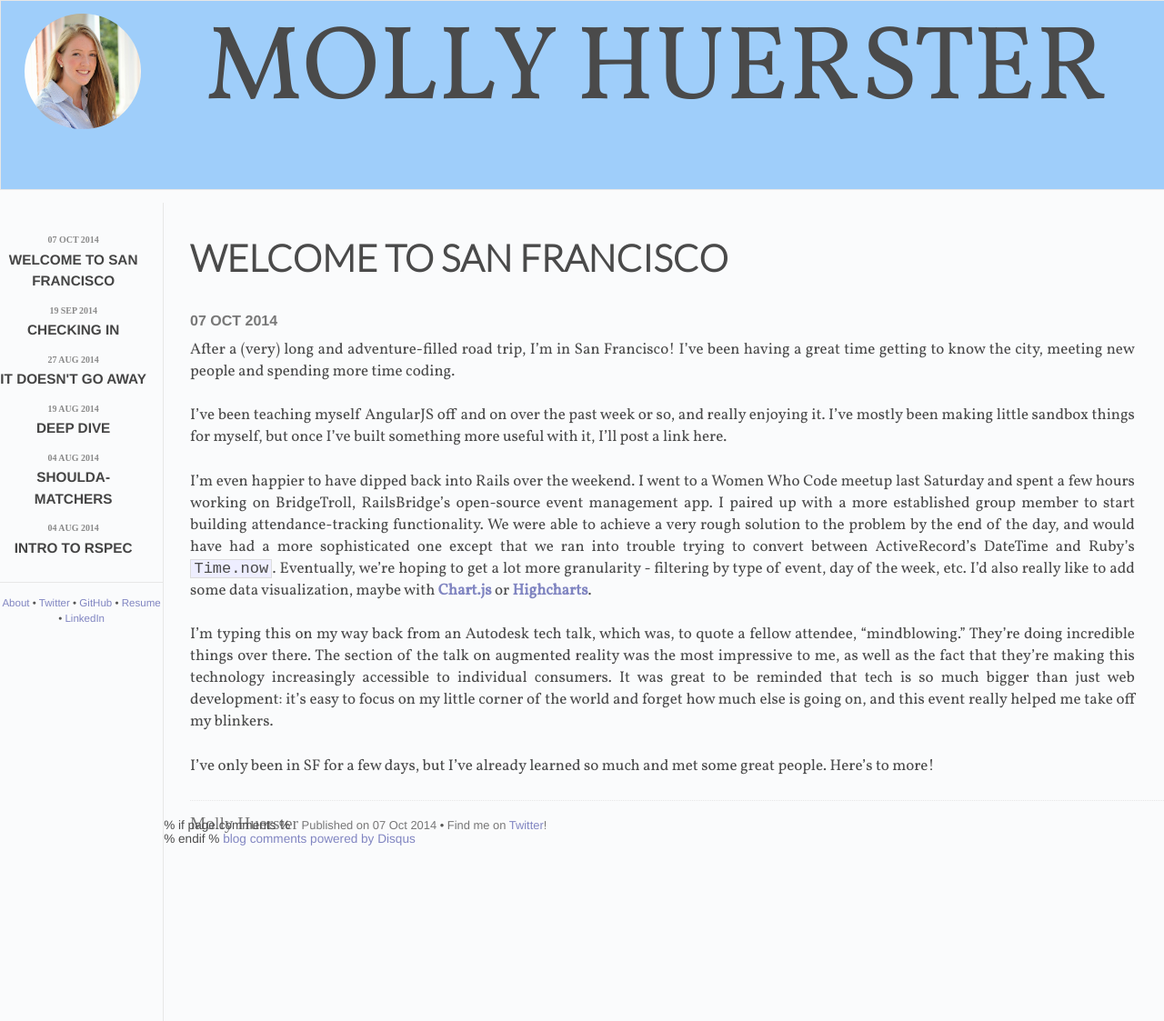
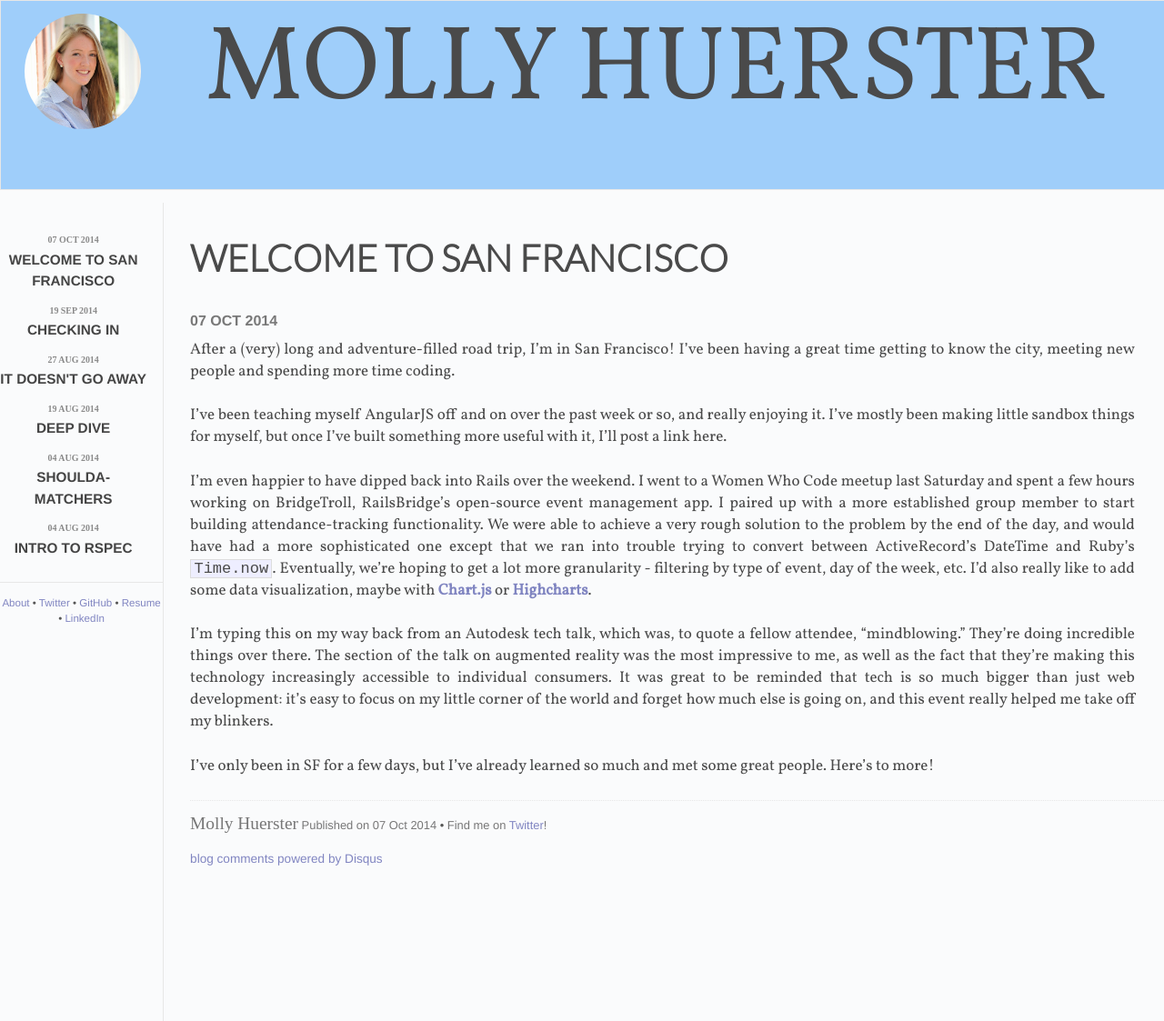
Before and after one commit to mhuerster/mhuerster.github.io, a Jekyll site: the page built from index.html, in a window 1280 px wide. Shown: the whole page at 91% size. Built offline with Jekyll 4.4.1, drawn with Linux system fonts in a browser that asks for light colours; some web fonts are replaced; the list of posts is cut into pages by our own code; comment, search, counter and statistics services are not loaded.

Commit message:
correct placement of comments section

```diff
--- a/_includes/post.html
+++ b/_includes/post.html
@@ -22,4 +22,28 @@
       <span id="social">Find me on <a href="https://twitter.com/mhuerster">Twitter</a>!</span>
     </p>
   </div>
+  <div id="disqus_thread"></div>
+  <script src="/scripts/responsive.js" type="text/javascript"></script>
+    {{% if page.comments %}}
+    <script type="text/javascript">
+        var disqus_shortname = 'mhuerster';
+        (function() {
+            var dsq = document.createElement('script'); dsq.type = 'text/javascript'; dsq.async = true;
+            dsq.src = '//' + disqus_shortname + '.disqus.com/embed.js';
+            (document.getElementsByTagName('head')[0] || document.getElementsByTagName('body')[0]).appendChild(dsq);
+        })();
+    </script>
+    <noscript>Please enable JavaScript to view the <a href="http://disqus.com/?ref_noscript">comments powered by Disqus.</a></noscript>
+    {{% endif %}}
+<script>
+  (function(i,s,o,g,r,a,m){i['GoogleAnalyticsObject']=r;i[r]=i[r]||function(){
+  (i[r].q=i[r].q||[]).push(arguments)},i[r].l=1*new Date();a=s.createElement(o),
+  m=s.getElementsByTagName(o)[0];a.async=1;a.src=g;m.parentNode.insertBefore(a,m)
+  })(window,document,'script','//www.google-analytics.com/analytics.js','ga');
+
+  ga('create', 'UA-52147811-1', 'auto');
+  ga('send', 'pageview');
+
+</script>
+<a href="http://disqus.com" class="dsq-brlink">blog comments powered by <span class="logo-disqus">Disqus</span></a>
 </div>
--- a/_layouts/default.html
+++ b/_layouts/default.html
@@ -62,29 +62,6 @@
         {{ content }}
 
     </div>
-    <script src="/scripts/responsive.js" type="text/javascript"></script>
-    % if page.comments %
-    <div id="disqus_thread"></div>
-    <script type="text/javascript">
-        var disqus_shortname = 'mhuerster';
-        (function() {
-            var dsq = document.createElement('script'); dsq.type = 'text/javascript'; dsq.async = true;
-            dsq.src = '//' + disqus_shortname + '.disqus.com/embed.js';
-            (document.getElementsByTagName('head')[0] || document.getElementsByTagName('body')[0]).appendChild(dsq);
-        })();
-    </script>
-    <noscript>Please enable JavaScript to view the <a href="http://disqus.com/?ref_noscript">comments powered by Disqus.</a></noscript>
-    % endif %
-<script>
-  (function(i,s,o,g,r,a,m){i['GoogleAnalyticsObject']=r;i[r]=i[r]||function(){
-  (i[r].q=i[r].q||[]).push(arguments)},i[r].l=1*new Date();a=s.createElement(o),
-  m=s.getElementsByTagName(o)[0];a.async=1;a.src=g;m.parentNode.insertBefore(a,m)
-  })(window,document,'script','//www.google-analytics.com/analytics.js','ga');
 
-  ga('create', 'UA-52147811-1', 'auto');
-  ga('send', 'pageview');
-
-</script>
-<a href="http://disqus.com" class="dsq-brlink">blog comments powered by <span class="logo-disqus">Disqus</span></a>
   </body>
 </html>
--- a/css/main.css
+++ b/css/main.css
@@ -320,3 +320,14 @@
   font-family: 'Stalemate', serif;
   font-size: 1.5em;
 }
+
+/*****************************************************************************/
+/*
+/* Comments
+/*
+/*****************************************************************************/
+#disqus_thread {
+  /*background: red;*/
+  font-family: 'Stalemate';
+  width: 98%;
+}
```
Also changed, not shown: 9 other files.
